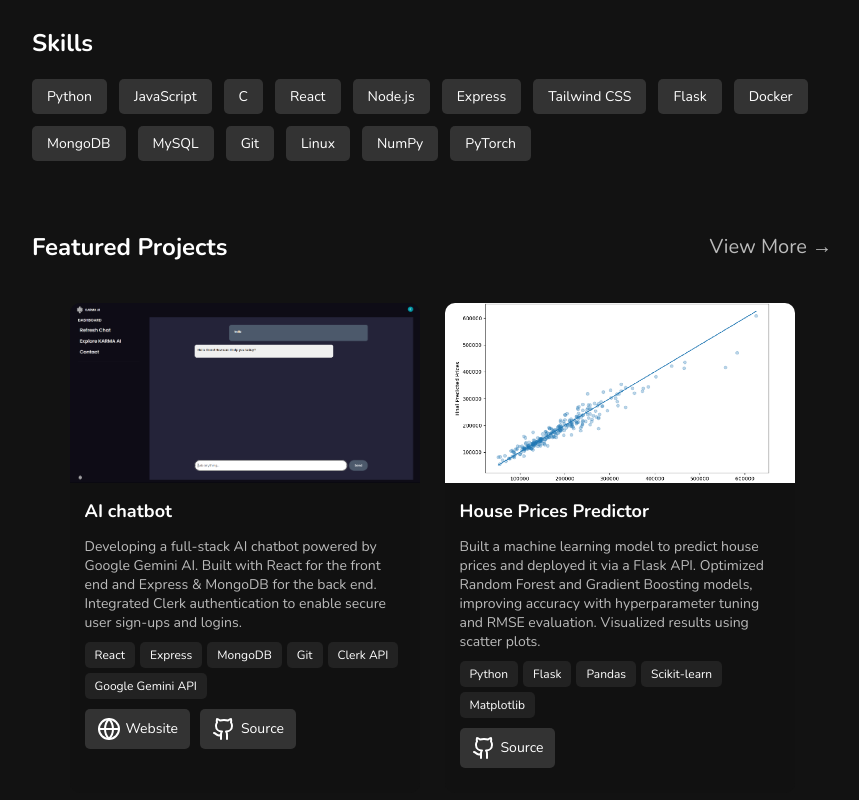
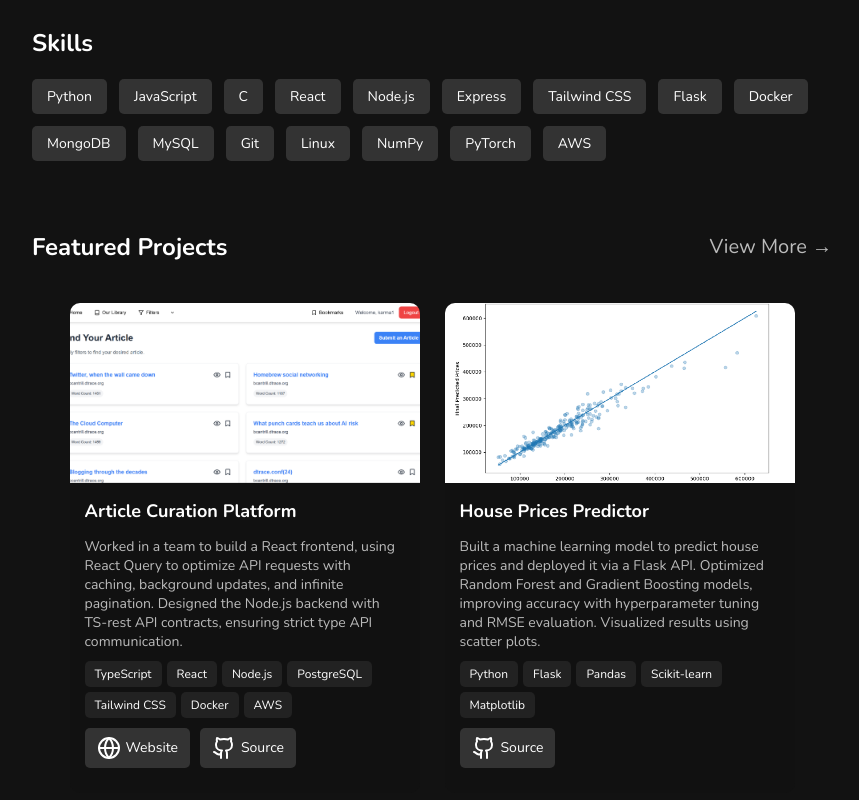
Before and after one commit to kwoeser/PersonalWebsite, a React (Vite) app: page / in a window 1280 px wide. Shown: the part 900-1700 px from the top of the page, without its empty margins (208-1067 px from the left). Built offline with nearby package versions, Linux system fonts and the light colour scheme.

Commit message:
project add

```diff
--- a/src/components/Projects.jsx
+++ b/src/components/Projects.jsx
@@ -5,6 +5,23 @@
 
 // Project Descriptions
 const projects = [
+   {
+    title: "Article Curation Platform",
+    description:
+    "Worked in a team to build a React frontend, using React Query to optimize API requests with caching, background updates, and infinite pagination. Designed the Node.js backend with TS-rest API contracts, ensuring strict type API communication.",
+    image: "assets/ARTICLE.png",
+    tags: ["TypeScript", "React", "Node.js", "PostgreSQL", "Tailwind CSS", "Docker", "AWS"],
+    liveDemo: "http://bytereads.duckdns.org:5173/",
+    sourceCode: "https://github.com/kwoeser/Byte-sized-reads",
+    },
+    {
+      title: "House Prices Predictor",
+      description:
+      "Built a machine learning model to predict house prices and deployed it via a Flask API. Optimized Random Forest and Gradient Boosting models, improving accuracy with hyperparameter tuning and RMSE evaluation. Visualized results using scatter plots.",
+      image: "assets/HOUSE-PRICE.png",
+      tags: ["Python", "Flask", "Pandas", "Scikit-learn", "Matplotlib"],
+      sourceCode: "https://github.com/kwoeser/regression-house-prices",
+  },
     {
         title: "AI chatbot",
         description:
@@ -14,15 +31,14 @@
         liveDemo: "https://gem-clone-lilac.vercel.app/",
         sourceCode: "https://github.com/kwoeser/GemClone",
     },
-
-    {
-      title: "House Prices Predictor",
-      description:
-      "Built a machine learning model to predict house prices and deployed it via a Flask API. Optimized Random Forest and Gradient Boosting models, improving accuracy with hyperparameter tuning and RMSE evaluation. Visualized results using scatter plots.",
-      image: "assets/HOUSE-PRICE.png",
-      tags: ["Python", "Flask", "Pandas", "Scikit-learn", "Matplotlib"],
-      sourceCode: "https://github.com/kwoeser/regression-house-prices",
-  } ,
+  {
+    title: "Easy A",
+    description:
+    "Web based app designed to help students analyze the grading history of courses and instructors. Students can use historical grade data to compare grading distributions and make informed decisions about which classes and instructors to choose.",
+    image: "assets/easyA.png",
+    tags: ["Python", "Flask", "MongoDB", "JavaScript", "AJAX", "BeautifulSoup", "Docker"],
+    sourceCode: "https://github.com/kwoeser/EasyA",
+  },
 
 
 ];
@@ -41,7 +57,13 @@
       <div className="projects-container">
         {projects.map((project, index) => (
           <div key={index} className="project-card">
-            <img src={project.image} alt={project.title} className="project-image" />
+            <img
+                src={project.image}
+                alt={project.title}
+                className="project-image"
+                onClick={() => window.open(project.image, "_blank")}
+                style={{ cursor: "pointer" }}
+              />
 
             <div className="project-content">
               <h3>{project.title}</h3>
--- a/src/pages/Home.jsx
+++ b/src/pages/Home.jsx
@@ -113,6 +113,7 @@
                 "Linux",
                 "NumPy",
                 "PyTorch",
+                "AWS"
 
               ].map((skill, index) => (
                 <span key={index} className="skill-tag">
--- a/src/pages/ProjectsPage.jsx
+++ b/src/pages/ProjectsPage.jsx
@@ -7,15 +7,14 @@
 function ProjectsPage() {
   const projects = [
     {
-        title: "AI chatbot",
+      title: "Article Curation Platform",
       description:
-        "Developing a full-stack AI chatbot powered by Google Gemini AI. Built with React for the front end and Express & MongoDB for the back end. Integrated Clerk authentication to enable secure user sign-ups and logins.",
-        image: "assets/KARMA-AI.png",
-        tags: ["React", "Express", "MongoDB", "Git", "Clerk API", "Google Gemini AI API"],
-        liveDemo: "https://gem-clone-lilac.vercel.app/",
-        sourceCode: "https://github.com/kwoeser/GemClone",
+      "Worked in a team to build a React frontend, using React Query to optimize API requests with caching, background updates, and infinite pagination. Designed the Node.js backend with TS-rest API contracts, ensuring strict type API communication.",
+      image: "assets/ARTICLE.png",
+      tags: ["TypeScript", "React", "Node.js", "PostgreSQL", "Tailwind CSS", "Docker", "AWS"],
+      liveDemo: "http://bytereads.duckdns.org:5173/",
+      sourceCode: "https://github.com/kwoeser/Byte-sized-reads",
     },
-
     {
       title: "House Prices Predictor",
       description:
@@ -25,14 +24,14 @@
       sourceCode: "https://github.com/kwoeser/regression-house-prices",
   },
 
-
     {
-      title: "Article Curation Platform",
+        title: "AI chatbot",
         description:
-      "Worked in a team to build a React frontend, using React Query to optimize API requests with caching, background updates, and infinite pagination. Designed the Node.js backend with TS-rest API contracts, ensuring strict type API communication.",
-      image: "assets/ARTICLE.png",
-      tags: ["TypeScript", "React", "Node.js", "PostgreSQL", "Tailwind CSS", "Docker"],
-      sourceCode: "https://github.com/kwoeser/Byte-sized-reads",
+        "Developing a full-stack AI chatbot powered by Google Gemini AI. Built with React for the front end and Express & MongoDB for the back end. Integrated Clerk authentication to enable secure user sign-ups and logins.",
+        image: "assets/KARMA-AI.png",
+        tags: ["React", "Express", "MongoDB", "Git", "Clerk API", "Google Gemini AI API"],
+        liveDemo: "https://gem-clone-lilac.vercel.app/",
+        sourceCode: "https://github.com/kwoeser/GemClone",
     },
 
     {
```
Also changed, not shown: 1 other file (tests, documents, lock files or other folders). Lines whose indentation alone changed are shown as unchanged.
